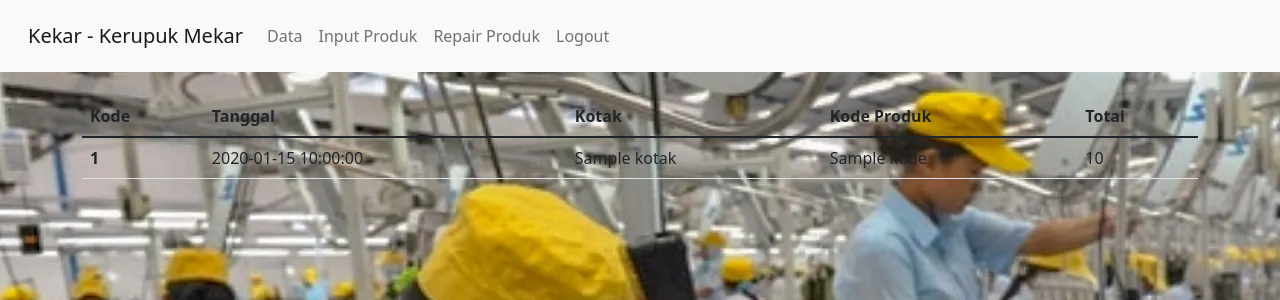
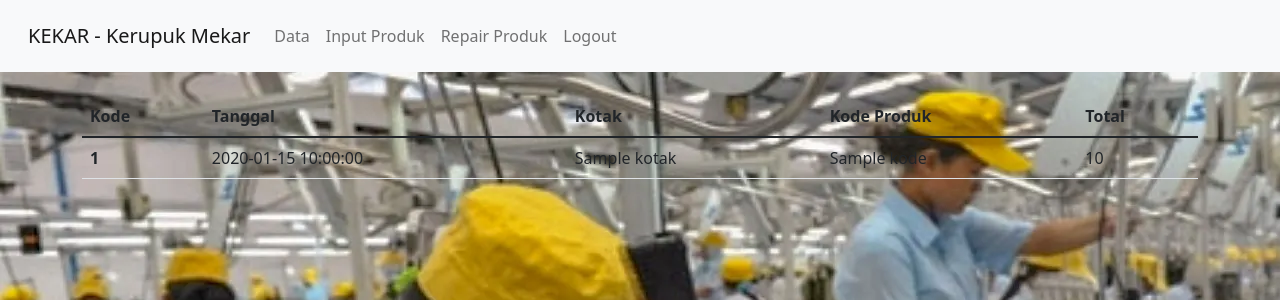
Before and after one commit to AriqMuthi/Web-Sistem-Produksi, a CodeIgniter 4 app: template app/Views/pages/data.php in a window 1280 px wide. Shown: the top 300 px of the page. Run offline with PHP 8.4 and a stand-in for CodeIgniter, Linux system fonts and the light colour scheme; the template is opened without the code that fills it: most values are stand-ins (such as "Sample title", 1, 10 or a date in 2020); some libraries are stand-ins or nearby versions.

Commit message:
Ganti judul website

```diff
--- a/app/Views/layout/layout.php
+++ b/app/Views/layout/layout.php
@@ -18,7 +18,7 @@
 <body class="bg-image" style="background-image: url('/public/image/background.webp');">
   <nav class="navbar navbar-expand-lg navbar-light bg-light p-3">
     <div class="container-fluid">
-      <a class="navbar-brand" href="/">Kekar - Kerupuk Mekar</a>
+      <a class="navbar-brand" href="/">KEKAR - Kerupuk Mekar</a>
       <button class="navbar-toggler" type="button" data-bs-toggle="collapse" data-bs-target="#navbarNavAltMarkup"
         aria-controls="navbarNavAltMarkup" aria-expanded="false" aria-label="Toggle navigation">
         <span class="navbar-toggler-icon"></span>
```
Also changed, not shown: 2 other files.
